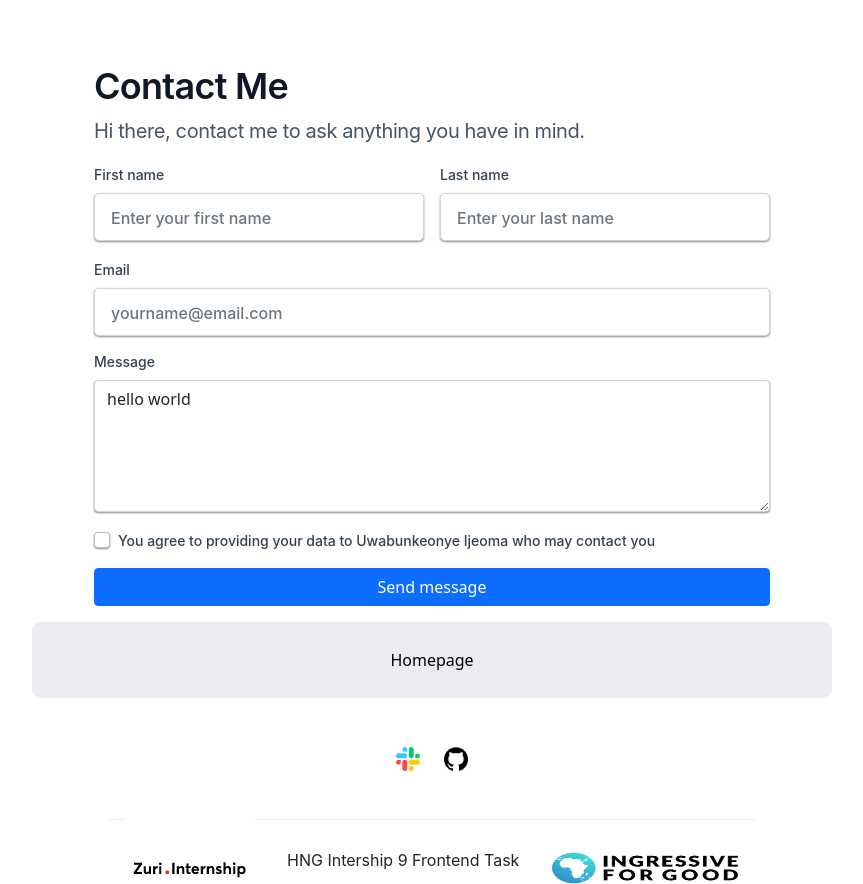
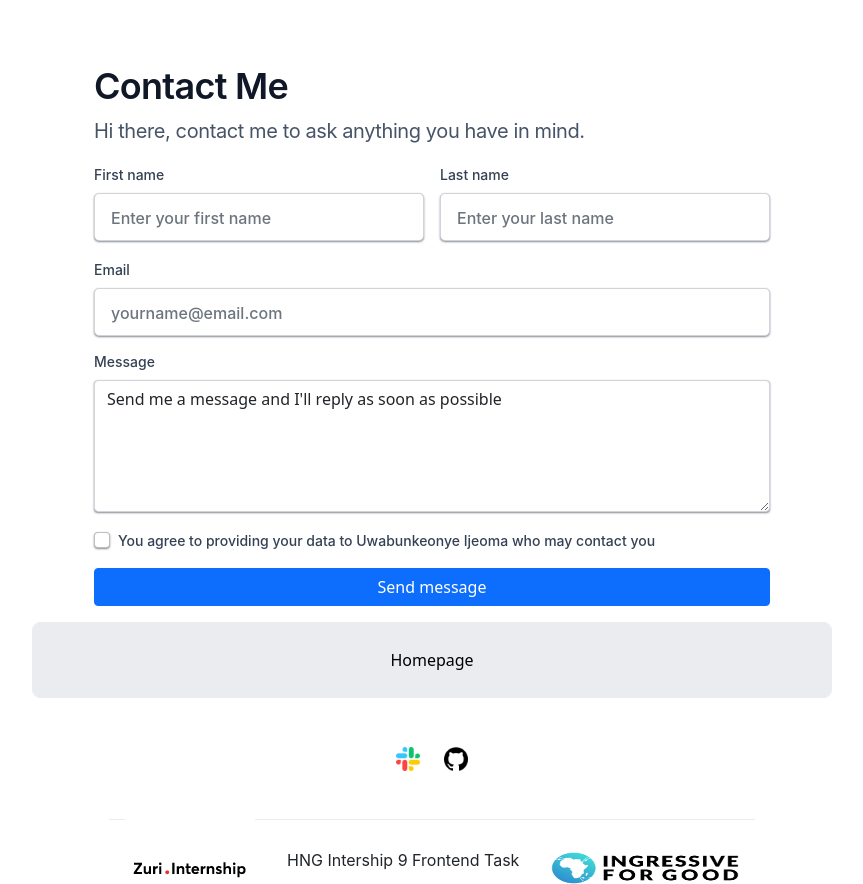
Before and after one commit to bennydreamtech23/zuri-persona, a React (Create React App) app: page /contact in a window 1280 px wide. Shown: the whole page, without its empty margins (208-1071 px from the left). Built offline with nearby package versions, Linux system fonts and the light colour scheme.

Commit message:
fix the message section of the contact pahe

```diff
--- a/src/components/Contact.js
+++ b/src/components/Contact.js
@@ -8,14 +8,14 @@ const Contact = () =>{
   const [firstname, setFirstName] = useState("")
   const [lastName, setLastName] = useState("")
 const [email, setEmail] = useState("")
-const [message, setMessage] = useState("hello world")
+const [message, setMessage] = useState("Send me a message and I'll reply as soon as possible")
 
 const handleSubmit = (e) =>{
   e.preventDefault()
-  if(firstname && lastName && email){
-   setMessage("Submitted Successfully")
+  if(firstname && lastName && email && message){
+   alert("Submitted Successfully")
   }else{
-  setMessage("Error try again later")
+  alert("Error try again later")
   }
 
 setMessage("");
```
